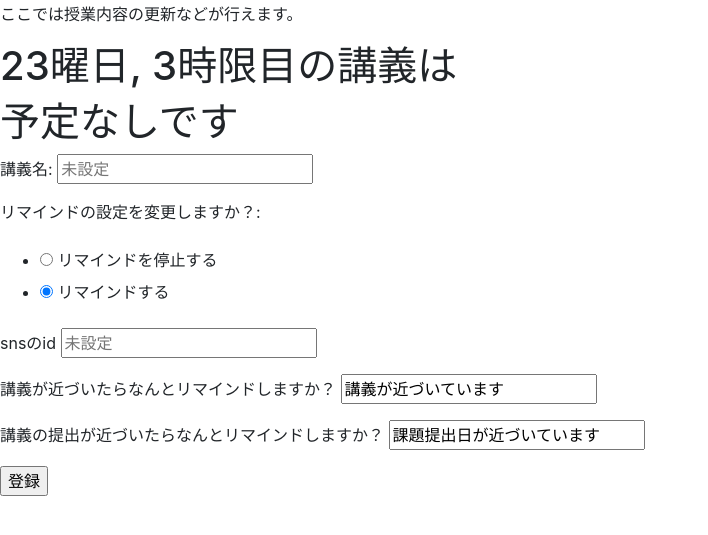
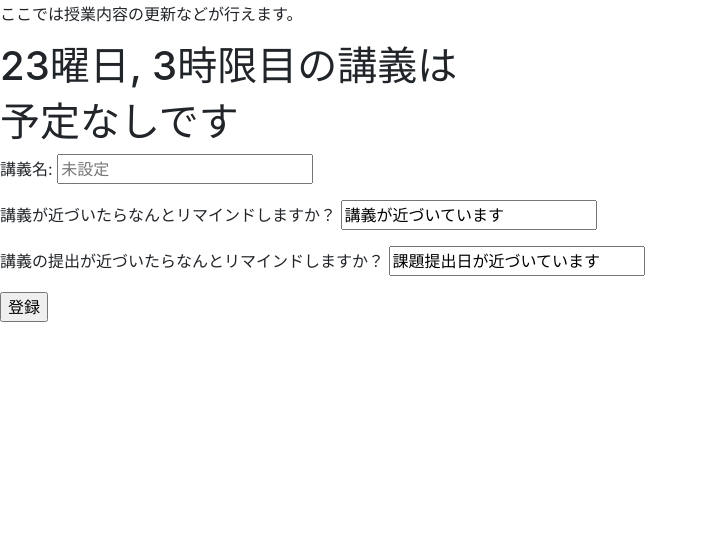
Before and after one commit to N-Eiki/reminder, a Django app: page /detail/23/3 in a window 1280 px wide. Shown: the part 136-671 px from the top of the page, without its empty margins (0-708 px from the left). Run offline with Django 3.2, Linux system fonts and the light colour scheme; a user stored in the database is signed in; data comes from the database, SQL or seed files in the repository; both versions use the stored data as it was after the commit; some libraries are stand-ins or nearby versions.

Commit message:
detail周りのフォームの変更

```diff
--- a/remind/views.py
+++ b/remind/views.py
@@ -81,14 +81,14 @@ def logoutfunc(request):
 
 @login_required
 def detailfunc(request, day,timetable):
-    remindmsg=""
+    # remindmsg=""
 
     try:
         data = SubjectModel.objects.get(user=request.user, timetable=timetable,weekday=day)
         obj = SubjectModel.objects.get(user=request.user, weekday=day, timetable=timetable)
-        remindmsg = "リマインド停止中です"
-        if obj.remind:
-            remindmsg = "リマインドします"
+        # remindmsg = "リマインド停止中です"
+        # if obj.remind:
+        #     remindmsg = "リマインドします"
     except:
         data={"title":"予定なし", "pk":False}
     try:
@@ -106,9 +106,9 @@ def detailfunc(request, day,timetable):
             "data": data,
             "timetable": timetable,
             "day": day,
-            "radioForm": RemindRadioForm,
+            # "radioForm": RemindRadioForm,
             "createForm": createForm,
-            "remindmsg": remindmsg
+            # "remindmsg": remindmsg
         }
         return render(request, "detail.html", params)
 
@@ -117,17 +117,18 @@ def detailfunc(request, day,timetable):
 def newPOST(request):
     obj = SubjectModel(
         user=request.user, title=request.POST.get('title'), weekday=request.POST.get("weekday"),
-        timetable=request.POST.get('timetable'), sns_id=request.POST.get('sns_id'),
+        timetable=request.POST.get('timetable'), #sns_id=request.POST.get('sns_id'),
         remind_class=request.POST.get('remind_class'), remind_task=request.POST.get('remind_task'),
-        remind=request.POST.get('remind'))
+        # remind=request.POST.get('remind')
+        )
     obj.save()
     return redirect(to="home")
 
 def updatePOST(request):
     obj = SubjectModel.objects.get(pk=request.POST.get("pk"))
     obj.title = request.POST.get('title')
-    obj.remind = request.POST.get('remind')
-    obj.sns_id=request.POST.get('sns_id')
+    # obj.remind = request.POST.get('remind')
+    # obj.sns_id=request.POST.get('sns_id')
     obj.remind_class = request.POST.get('remind_class')
     obj.remind_task = request.POST.get('remind_task')
     obj.save()
@@ -138,7 +139,6 @@ def deletePOST(request):
     pk=request.POST.get('deletePk')
     obj = SubjectModel.objects.get(pk=pk)
     obj.delete()
-
     return redirect(to="home")
 
 class dataDelete(DeleteView):
--- a/templates/detail.html
+++ b/templates/detail.html
@@ -24,9 +24,6 @@
     <form action="" method="POST">
         {% csrf_token %}
         <p>講義名: <input type="text" name="title" value="{{data.title}}"></p>
-        <p>現在の設定では{{remindmsg}}</p>
-        <p>{{radioForm}}</p>
-        <p>snsのid <input type="text" name="sns_id" value="{{data.sns_id}}"></p>
         <p>講義が近づいたらなんとリマインドしますか？ <input type="text" name="remind_class" value="{{data.remind_class}}"></p>
         <p>講義の提出が近づいたらなんとリマインドしますか？ <input type="text" name="remind_task" value="{{data.remind_task}}"></p>
         <input type="hidden" name="weekday" value="{{day}}">
@@ -46,9 +43,7 @@
 <div>
     <form action="" method="post">
         {% csrf_token %}
-                <p>講義名: <input type="text" name="title" value="" placeholder="未設定" required=True></p>
-        <p>{{radioForm}}</p>
-        <p>snsのid <input type="text" name="sns_id" value="" placeholder="未設定" required=True></p>
+        <p>講義名: <input type="text" name="title" value="" placeholder="未設定" required=True></p>
         <p>講義が近づいたらなんとリマインドしますか？ <input type="text" name="remind_class" value="講義が近づいています"></p>
         <p>講義の提出が近づいたらなんとリマインドしますか？ <input type="text" name="remind_task" value="課題提出日が近づいています"></p>
         <input type="hidden" name="weekday" value="{{day}}">
```
Also changed, not shown: db.sqlite3.
